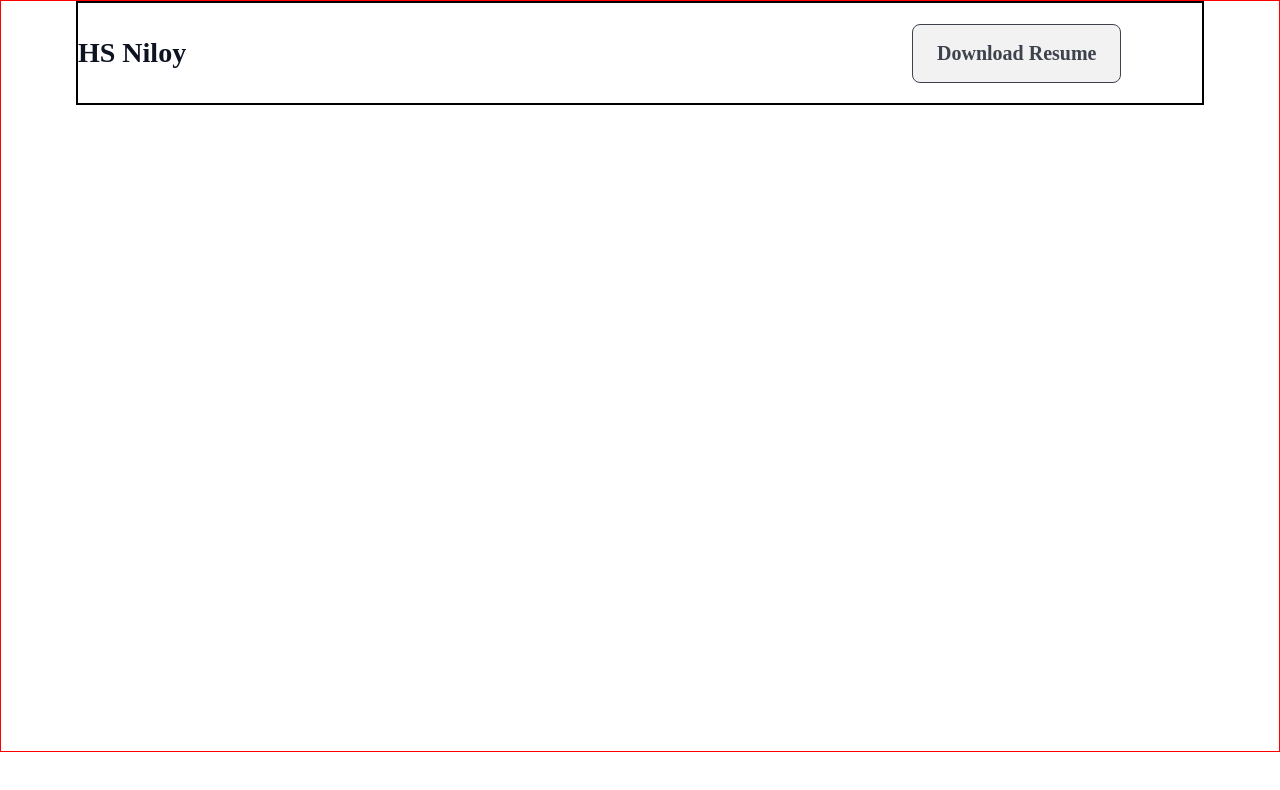
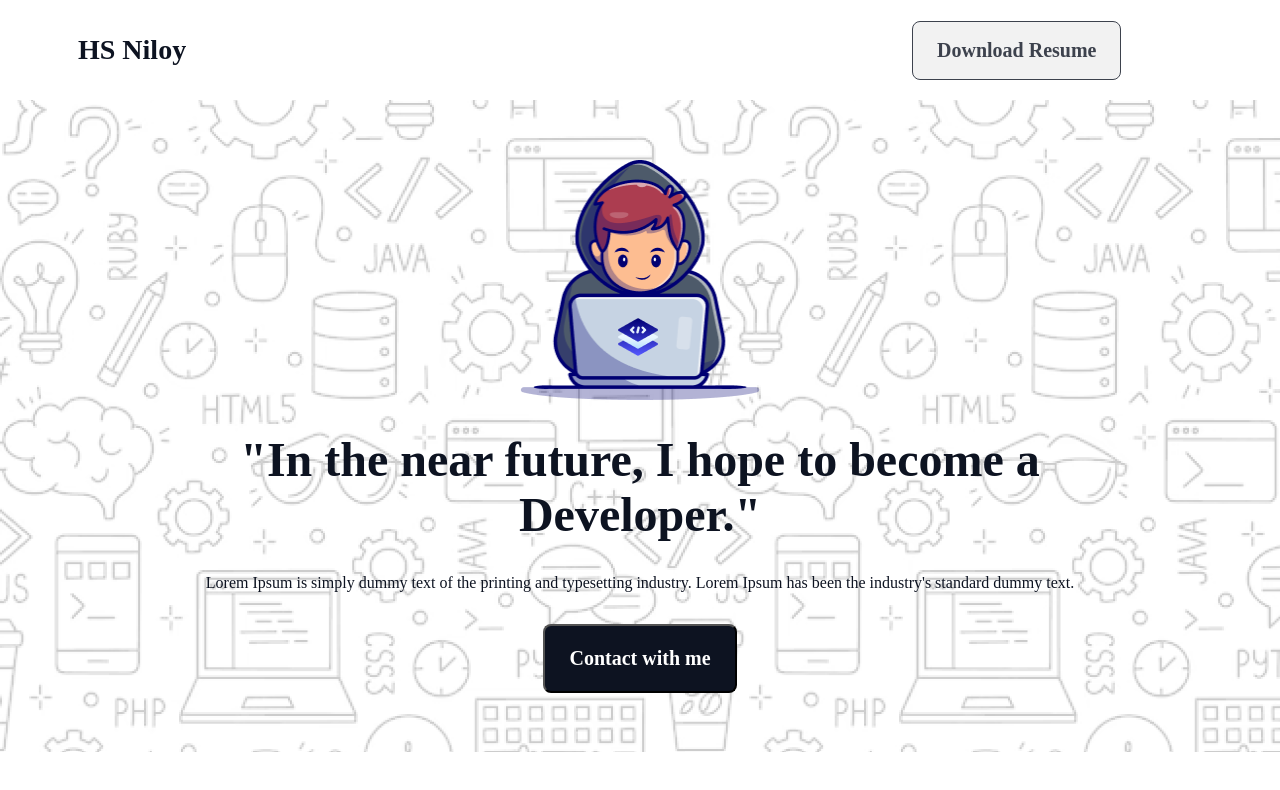
Before and after one commit to Niloy4001/Assignment-1, a plain HTML site: page index.html in a window 1280 px wide. Drawn offline with Linux system fonts and the light colour scheme; a web font is replaced by a local one.

Commit message:
banner section added

```diff
--- a/index.html
+++ b/index.html
@@ -18,7 +18,16 @@
             </div>
         </nav>
     <!-- Banner section------------------------------ -->
-
+     <section class="banner-section">
+        <div class="banner-content">
+            <img src="assets/Group.png" alt="coder">
+            <h1>"In the near future, I hope to become a Developer."</h1>
+            <p>Lorem Ipsum is simply dummy text of the printing and typesetting industry. Lorem Ipsum has been the industry's standard dummy text.</p>
+            <div class="banner-btn-container">
+                <button>Contact with me</button>
+            </div>
+        </div>
+     </section>
     </header>
     <main>
 
--- a/style/style.css
+++ b/style/style.css
@@ -13,14 +13,12 @@ body {
 .header{
     max-width: 1440px;
     height: 750px;
-    border: 1px solid red;
     margin: 0 auto;
 }
 .header .nav{
     width: 1124px;
     height: 100px;
     margin: 0 auto;
-    border: 2px solid black;
     display: flex;
     justify-content: space-between;
     align-items: center;
@@ -49,3 +47,48 @@ body {
 }
 
 /* Banner section style ************************************ */
+.banner-section{
+    width: 100%;
+    height: 652px;
+    background-image: url(../assets/Hero-bg.png);
+    background-repeat: no-repeat;
+    background-size: cover;
+    display: flex;
+    justify-content: center;
+    align-items: center;
+}
+.banner-section .banner-content{
+    width: 998px;
+    height: 582px;
+    display: flex;
+    flex-direction: column;
+    justify-content: center;
+    align-items: center;
+    gap: 32px;
+    text-align: center;
+}
+.banner-section .banner-content img{
+    width: 240.28px;
+    height: 240px;
+}
+.banner-section .banner-content h1{
+    color: rgb(13, 19, 33);
+    font-family: Azeret Mono;
+    font-size: 48px;
+    font-weight: 800;
+}
+.banner-section .banner-content p{
+    color: rgb(13, 19, 33);
+    font-family: Azeret Mono;
+    font-size: 16px;
+    font-weight: 400;
+}
+.banner-section .banner-content .banner-btn-container button{
+    color: rgb(255, 255, 255);
+    font-family: Azeret Mono;
+    font-size: 20px;
+    font-weight: 600;
+    border-radius: 8px;
+    background: rgb(13, 19, 33);
+    padding: 21px 24px 21px 24px;
+}
```
